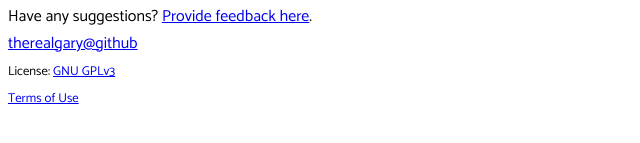
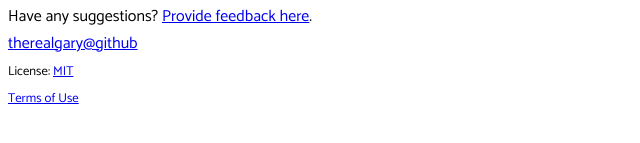
Before and after one commit to grychi/matui, an Electron app: page pages/about.html in a window 1024 px wide. Shown: the part 173-316 px from the top of the page, 0-640 px from the left. Drawn offline with Linux system fonts and the light colour scheme.

Commit message:
license added

```diff
--- a/package.json
+++ b/package.json
@@ -15,7 +15,7 @@
     "Browser"
   ],
   "author": "therealgary@github",
-  "license": "LGPL-3.0",
+  "license": "MIT",
   "devDependencies": {
     "electron": "~1.6.2",
     "gulp": "^3.9.1",
--- a/pages/about.html
+++ b/pages/about.html
@@ -18,7 +18,7 @@
         <a href="#">Provide feedback here</a>.<br>
         <a href="https://github.com/therealgary/" target="_blank">therealgary@github</a><br>
         <span style="font-size: .8em;">
-            License: <a href="#">GNU GPLv3</a><br style="font-size: 1em;">
+            License: <a href="#">MIT</a><br style="font-size: 1em;">
             <a href="#">Terms of Use</a><br>
           </span>
     </div>
```
Also changed, not shown: README.md.
